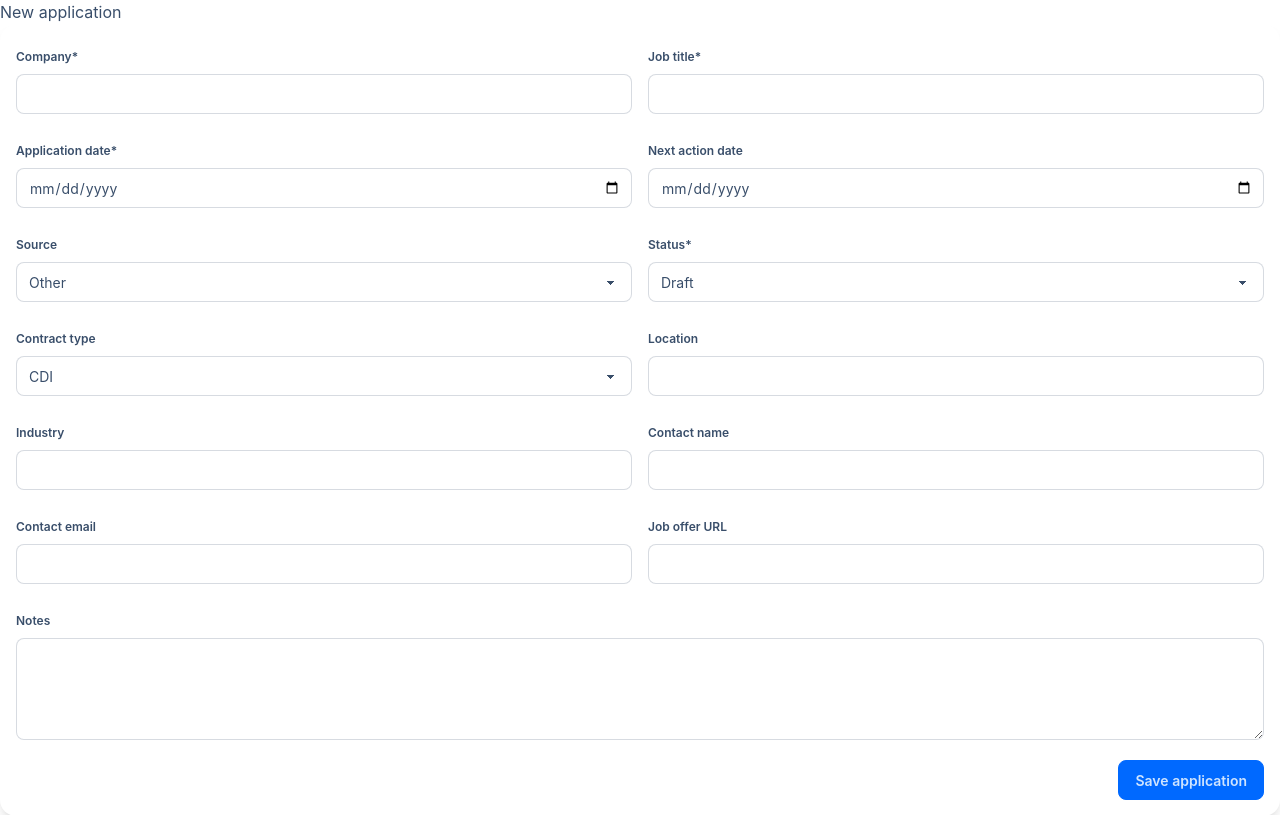
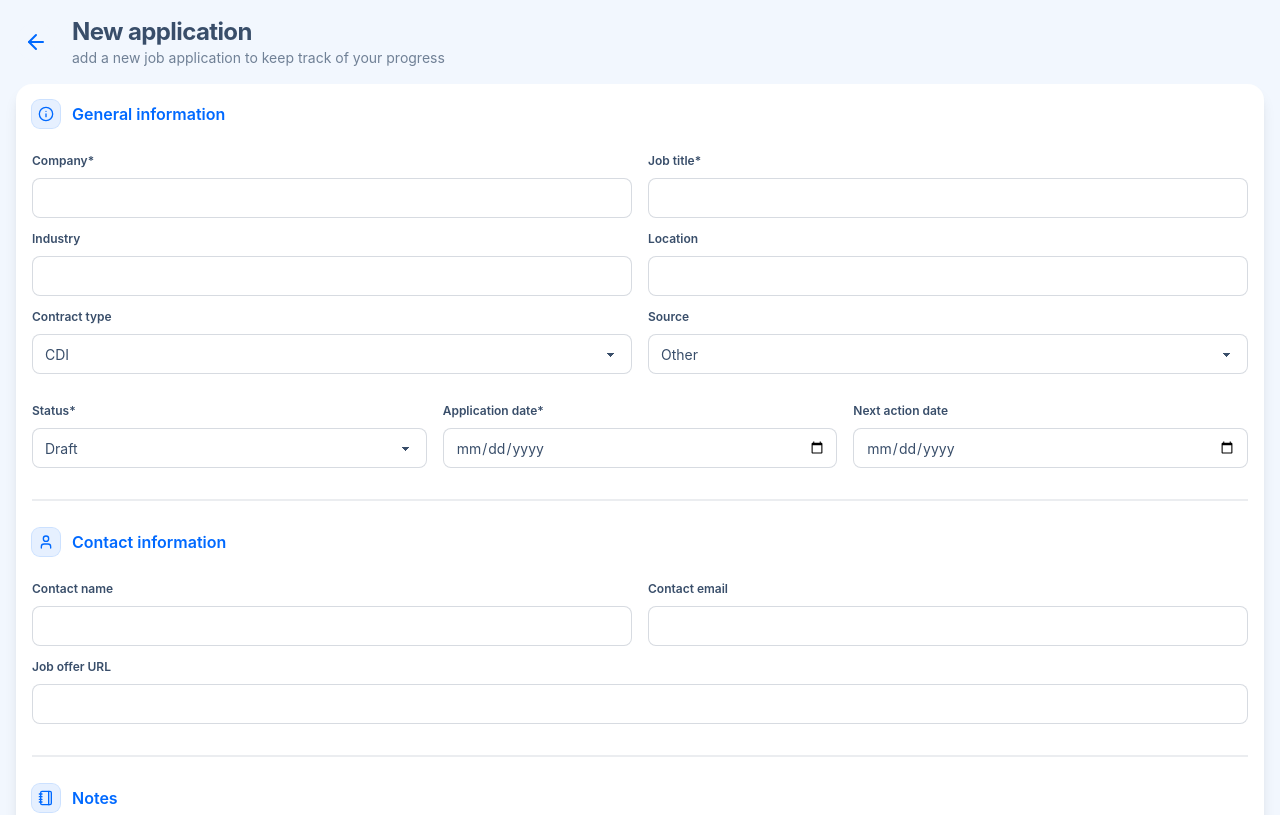
Before and after one commit to CedricM11/JobTracking, a Vue app in the folder frontend/: page /new in a window 1280 px wide. Shown: the top 815 px of the page. Built offline with nearby package versions, Linux system fonts and the light colour scheme; the HTML template or start-up script is replaced by a standard one.

Commit message:
feat(frontend): improve applicationForm ui

```diff
--- a/frontend/package.json
+++ b/frontend/package.json
@@ -16,6 +16,7 @@
     "format": "prettier --write --experimental-cli src/"
   },
   "dependencies": {
+    "@lucide/vue": "^1.24.0",
     "@tailwindcss/vite": "^4.3.2",
     "axios": "^1.18.1",
     "pinia": "^3.0.4",
--- a/frontend/src/components/ApplicationForm.vue
+++ b/frontend/src/components/ApplicationForm.vue
@@ -1,6 +1,13 @@
 <template>
-	<form class="card bg-base-100 shadow-lg p-4 flex flex-col gap-4" @submit.prevent="submitForm">
-		<div class="grid grid-cols-1 gap-4 md:grid-cols-2">
+	<form class="card bg-base-100 shadow-lg p-4 mx-4 flex flex-col gap-4" @submit.prevent="submitForm">
+		<div class="flex items-center gap-3">
+			<div class="rounded-lg bg-primary/10 p-1.5 text-primary ring-1 ring-primary/20">
+				<Info class="h-4 w-4" />
+			</div>
+			<h2 class="text-base text-primary font-semibold">General information</h2>
+		</div>
+
+		<div class="grid grid-cols-1 gap-x-4 md:grid-cols-2">
 			<fieldset class="fieldset">
 				<legend class="fieldset-legend">Company*</legend>
 				<input v-model="form.companyName" class="input input-bordered w-full" type="text" required />
@@ -12,13 +19,24 @@
 			</fieldset>
 
 			<fieldset class="fieldset">
-				<legend class="fieldset-legend">Application date*</legend>
-				<input v-model="form.applicationDate" class="input input-bordered w-full" type="date" required />
+				<legend class="fieldset-legend">Industry</legend>
+				<input v-model="form.industry" class="input input-bordered w-full" type="text" />
 			</fieldset>
 
 			<fieldset class="fieldset">
-				<legend class="fieldset-legend">Next action date</legend>
-				<input v-model="form.nextActionDate" class="input input-bordered w-full" type="date" />
+				<legend class="fieldset-legend">Location</legend>
+				<input v-model="form.location" class="input input-bordered w-full" type="text" />
+			</fieldset>
+
+			<fieldset class="fieldset">
+				<legend class="fieldset-legend">Contract type</legend>
+				<select v-model="form.contractType" class="select select-bordered w-full">
+					<option value="CDI">CDI</option>
+					<option value="CDD">CDD</option>
+					<option value="ALTERNANCE">Alternance</option>
+					<option value="STAGE">Stage</option>
+					<option value="FREELANCE">Freelance</option>
+				</select>
 			</fieldset>
 
 			<fieldset class="fieldset">
@@ -34,7 +52,9 @@
 					<option value="OTHER">Other</option>
 				</select>
 			</fieldset>
+		</div>
 
+		<div class="grid grid-cols-1 gap-x-4 md:grid-cols-3">
 			<fieldset class="fieldset">
 				<legend class="fieldset-legend">Status*</legend>
 				<select v-model="form.status" class="select select-bordered w-full">
@@ -50,26 +70,25 @@
 			</fieldset>
 
 			<fieldset class="fieldset">
-				<legend class="fieldset-legend">Contract type</legend>
-				<select v-model="form.contractType" class="select select-bordered w-full">
-					<option value="CDI">CDI</option>
-					<option value="CDD">CDD</option>
-					<option value="ALTERNANCE">Alternance</option>
-					<option value="STAGE">Stage</option>
-					<option value="FREELANCE">Freelance</option>
-				</select>
+				<legend class="fieldset-legend">Application date*</legend>
+				<input v-model="form.applicationDate" class="input input-bordered w-full" type="date" required />
 			</fieldset>
 
 			<fieldset class="fieldset">
-				<legend class="fieldset-legend">Location</legend>
-				<input v-model="form.location" class="input input-bordered w-full" type="text" />
+				<legend class="fieldset-legend">Next action date</legend>
+				<input v-model="form.nextActionDate" class="input input-bordered w-full" type="date" />
 			</fieldset>
+		</div>
 
-			<fieldset class="fieldset">
-				<legend class="fieldset-legend">Industry</legend>
-				<input v-model="form.industry" class="input input-bordered w-full" type="text" />
-			</fieldset>
+		<div class="divider my-1"></div>
+		<div class="flex items-center gap-3">
+			<div class="rounded-lg bg-primary/10 p-1.5 text-primary ring-1 ring-primary/20">
+				<User class="h-4 w-4" />
+			</div>
+			<h2 class="text-base text-primary font-semibold">Contact information</h2>
+		</div>
 
+		<div class="grid grid-cols-1 gap-x-4 md:grid-cols-2">
 			<fieldset class="fieldset">
 				<legend class="fieldset-legend">Contact name</legend>
 				<input v-model="form.contactName" class="input input-bordered w-full" type="text" />
@@ -80,11 +99,21 @@
 				<input v-model="form.contactMail" class="input input-bordered w-full" type="email" />
 			</fieldset>
 
-			<fieldset class="fieldset">
+			<fieldset class="fieldset md:col-span-2">
 				<legend class="fieldset-legend">Job offer URL</legend>
 				<input v-model="form.jobOfferUrl" class="input input-bordered w-full" type="url" />
 			</fieldset>
+		</div>
 
+		<div class="divider my-1"></div>
+		<div class="flex items-center gap-3">
+			<div class="rounded-lg bg-primary/10 p-1.5 text-primary ring-1 ring-primary/20">
+				<Notebook class="h-4 w-4" />
+			</div>
+			<h2 class="text-base text-primary font-semibold">Notes</h2>
+		</div>
+
+		<div class="grid grid-cols-1 gap-x-4 md:grid-cols-2">
 			<fieldset class="fieldset md:col-span-2">
 				<legend class="fieldset-legend">Notes</legend>
 				<textarea v-model="form.notes" class="textarea textarea-bordered w-full" rows="4"></textarea>
@@ -103,6 +132,10 @@
 	import type { Application } from '@/types/application';
 	import { createEmptyApplication } from '@/utils/ApplicationFactory';
 	import { ref, watch, toRaw } from 'vue';
+
+	import { Info } from '@lucide/vue';
+	import { User } from '@lucide/vue';
+	import { Notebook } from '@lucide/vue';
 
 	const props = defineProps<{
 		application?: Application
--- a/frontend/src/style.css
+++ b/frontend/src/style.css
@@ -2,3 +2,7 @@
 @plugin "daisyui" {
 	themes: winter --default, night --prefersdark;
 }
+
+body {
+	@apply bg-base-200 text-base-content;
+}
--- a/frontend/src/views/NewApplicationView.vue
+++ b/frontend/src/views/NewApplicationView.vue
@@ -1,5 +1,13 @@
 <template>
-	<h1>New application</h1>
+	<div class="flex items-center gap-4 p-4">
+		<div class="btn btn-circle">
+			<ArrowLeft class="h-6 w-6 text-primary"/>
+		</div>
+		<div>
+			<h1 class="text-2xl font-bold text-base-content tracking-tight">New application</h1>
+			<p class="text-sm text-base-content/70">add a new job application to keep track of your progress</p>
+		</div>
+	</div>
 	<p v-if="error" class="text-error">{{ error }}</p>
 	<ApplicationForm @submit="handleSubmit" />
 </template>
@@ -10,6 +18,8 @@
 	import type { Application, CreateApplicationPayload } from '@/types/application';
 	import { ref } from 'vue';
 	import { useRouter } from 'vue-router';
+
+	import { ArrowLeft } from '@lucide/vue';
 
 
 	const error = ref<string | null>(null);
```
Also changed, not shown: 1 other file (tests, documents, lock files or other folders). Lines whose indentation alone changed are shown as unchanged.
